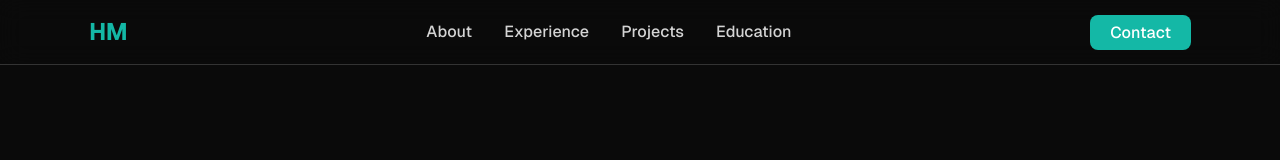
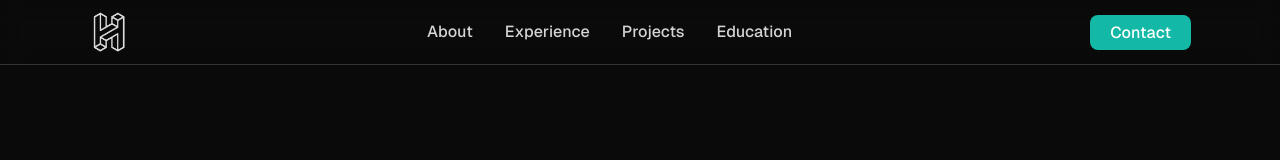
Before and after one commit to hmolavi/hmolavi.github.io, a Next.js app: page / in a window 1280 px wide. Shown: the top 160 px of the page. Built offline with nearby package versions, Linux system fonts and the light colour scheme.

Commit message:
chore: add logo image to header component

```diff
--- a/src/components/layout/Header.tsx
+++ b/src/components/layout/Header.tsx
@@ -2,6 +2,7 @@
 
 import { useState } from "react";
 import { Menu, X } from "lucide-react";
+import Image from "next/image";
 
 const NAV_LINKS = [
   { label: "About", href: "#about" },
@@ -16,8 +17,8 @@ export default function Header() {
   return (
     <header className="sticky top-0 z-50 bg-background/80 backdrop-blur-md border-b border-border">
       <nav className="max-w-[1150px] mx-auto px-4 sm:px-6 h-16 flex items-center justify-between">
-        <a href="#" className="text-2xl font-bold text-primary">
-          HM
+        <a href="#" className="flex items-center">
+          <Image src="/logo.png" alt="HM Logo" width={40} height={40} />
         </a>
 
         {/* Desktop nav */}
```
Also changed, not shown: public/logo.png (added).
